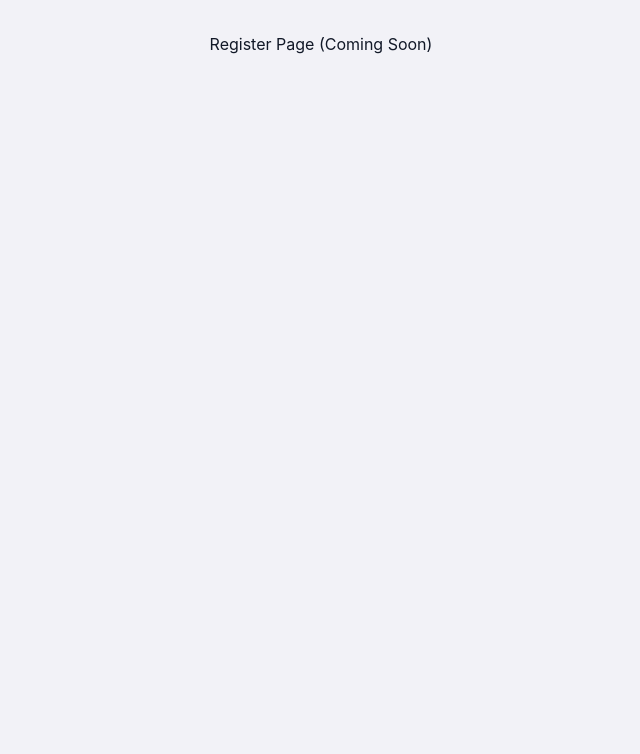
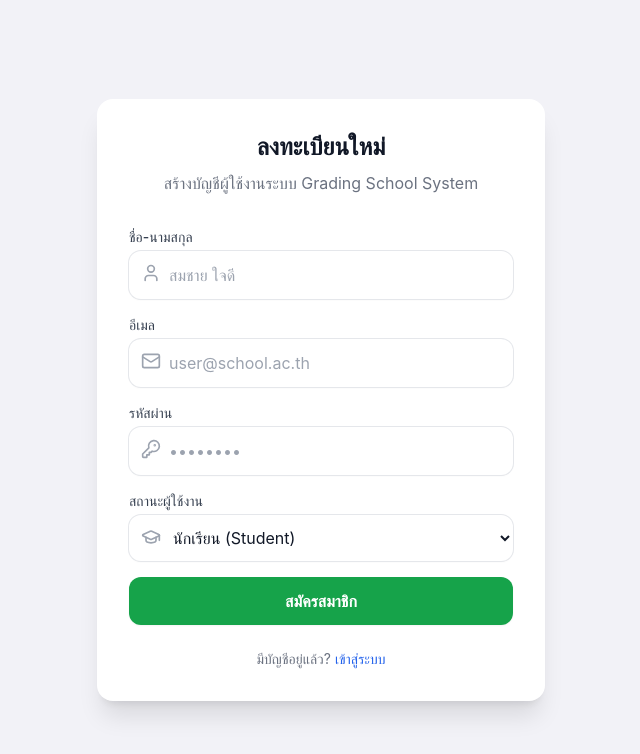
Before and after one commit to kingkipkip/grading-school-system, a React (Vite) app: page /register in a window 1280 px wide. Shown: the top 754 px of the page, without its empty margins (319-959 px from the left). Built offline with nearby package versions, Linux system fonts and the light colour scheme; no server answers.

Commit message:
feat: Add User Registration page

```diff
--- a/src/App.jsx
+++ b/src/App.jsx
@@ -10,6 +10,7 @@ import CreateCourse from './components/pages/CreateCourse'
 import Dashboard from './components/pages/Dashboard'
 import CourseDetail from './components/pages/CourseDetail'
 import { Loader2 } from 'lucide-react'
+import Register from './components/pages/Register'
 
 // Dashboard is now imported
 const ProtectedRoute = ({ children }) => {
@@ -30,7 +31,7 @@ export default function App() {
         <BrowserRouter>
             <Routes>
                 <Route path="/login" element={<Login />} />
-                <Route path="/register" element={<div className="p-8 text-center">Register Page (Coming Soon)</div>} />
+                <Route path="/register" element={<Register />} />
 
                 <Route path="/dashboard" element={<ProtectedRoute><Dashboard /></ProtectedRoute>} />
                 <Route path="/academic-years" element={<ProtectedRoute><AcademicYearManagement /></ProtectedRoute>} />
--- /dev/null
+++ b/src/components/pages/Register.jsx
@@ -0,0 +1,131 @@
+import { useState } from 'react'
+import { useAuthStore } from '../../stores/authStore'
+import { useNavigate, Link } from 'react-router-dom'
+import { KeyRound, Mail, User, Loader2, GraduationCap } from 'lucide-react'
+
+export default function Register() {
+    const [formData, setFormData] = useState({
+        email: '',
+        password: '',
+        fullName: '',
+        role: 'student'
+    })
+    const [loading, setLoading] = useState(false)
+    const [error, setError] = useState('')
+    const { signUp } = useAuthStore()
+    const navigate = useNavigate()
+
+    const handleSubmit = async (e) => {
+        e.preventDefault()
+        setLoading(true)
+        setError('')
+
+        try {
+            await signUp(formData.email, formData.password, formData.fullName, formData.role)
+            // Auto login or redirect to login?
+            // Supabase auto signs in upon signup unless email confirmation is ON.
+            // Assuming default behavior: auto sign in.
+            alert('ลงทะเบียนสำเร็จ!')
+            navigate('/dashboard')
+        } catch (err) {
+            setError('เกิดข้อผิดพลาด: ' + err.message)
+        } finally {
+            setLoading(false)
+        }
+    }
+
+    return (
+        <div className="min-h-screen flex items-center justify-center bg-[#F2F2F7] p-4">
+            <div className="max-w-md w-full bg-white rounded-2xl shadow-xl overflow-hidden animate-fade-in">
+                <div className="p-8">
+                    <div className="text-center mb-8">
+                        <h1 className="text-2xl font-bold text-gray-900 mb-2">ลงทะเบียนใหม่</h1>
+                        <p className="text-gray-500">สร้างบัญชีผู้ใช้งานระบบ Grading School System</p>
+                    </div>
+
+                    {error && (
+                        <div className="mb-4 p-3 bg-red-50 text-red-600 text-sm rounded-lg flex items-center gap-2">
+                            <span className="font-bold">Error:</span> {error}
+                        </div>
+                    )}
+
+                    <form onSubmit={handleSubmit} className="space-y-4">
+                        <div>
+                            <label className="block text-sm font-medium text-gray-700 mb-1">ชื่อ-นามสกุล</label>
+                            <div className="relative">
+                                <User className="absolute left-3 top-3 text-gray-400" size={20} />
+                                <input
+                                    type="text"
+                                    required
+                                    value={formData.fullName}
+                                    onChange={e => setFormData({ ...formData, fullName: e.target.value })}
+                                    className="pl-10 ios-input"
+                                    placeholder="สมชาย ใจดี"
+                                />
+                            </div>
+                        </div>
+
+                        <div>
+                            <label className="block text-sm font-medium text-gray-700 mb-1">อีเมล</label>
+                            <div className="relative">
+                                <Mail className="absolute left-3 top-3 text-gray-400" size={20} />
+                                <input
+                                    type="email"
+                                    required
+                                    value={formData.email}
+                                    onChange={e => setFormData({ ...formData, email: e.target.value })}
+                                    className="pl-10 ios-input"
+                                    placeholder="user@school.ac.th"
+                                />
+                            </div>
+                        </div>
+
+                        <div>
+                            <label className="block text-sm font-medium text-gray-700 mb-1">รหัสผ่าน</label>
+                            <div className="relative">
+                                <KeyRound className="absolute left-3 top-3 text-gray-400" size={20} />
+                                <input
+                                    type="password"
+                                    required
+                                    minLength={6}
+                                    value={formData.password}
+                                    onChange={e => setFormData({ ...formData, password: e.target.value })}
+                                    className="pl-10 ios-input"
+                                    placeholder="••••••••"
+                                />
+                            </div>
+                        </div>
+
+                        <div>
+                            <label className="block text-sm font-medium text-gray-700 mb-1">สถานะผู้ใช้งาน</label>
+                            <div className="relative">
+                                <GraduationCap className="absolute left-3 top-3 text-gray-400" size={20} />
+                                <select
+                                    className="pl-10 ios-input"
+                                    value={formData.role}
+                                    onChange={e => setFormData({ ...formData, role: e.target.value })}
+                                >
+                                    <option value="student">นักเรียน (Student)</option>
+                                    <option value="teacher">ครูผู้สอน (Teacher)</option>
+                                    <option value="registrar">นายทะเบียน (Registrar)</option>
+                                </select>
+                            </div>
+                        </div>
+
+                        <button
+                            type="submit"
+                            disabled={loading}
+                            className="w-full ios-btn bg-green-600 text-white hover:bg-green-700 disabled:opacity-50 mt-4"
+                        >
+                            {loading ? <Loader2 className="animate-spin" /> : 'สมัครสมาชิก'}
+                        </button>
+                    </form>
+
+                    <div className="mt-6 text-center text-sm text-gray-500">
+                        มีบัญชีอยู่แล้ว? <Link to="/login" className="text-blue-600 hover:underline">เข้าสู่ระบบ</Link>
+                    </div>
+                </div>
+            </div>
+        </div>
+    )
+}
--- a/src/stores/authStore.js
+++ b/src/stores/authStore.js
@@ -52,6 +52,39 @@ export const useAuthStore = create((set) => ({
         return data
     },
 
+    signUp: async (email, password, fullName, role) => {
+        // 1. Create Auth User
+        const { data: authData, error: authError } = await supabase.auth.signUp({
+            email,
+            password,
+            options: {
+                data: { full_name: fullName, role: role }
+            }
+        })
+        if (authError) throw authError
+
+        if (authData.user) {
+            // 2. Create Public Profile
+            const { error: profileError } = await supabase.from('users').insert([
+                {
+                    id: authData.user.id,
+                    email: email,
+                    full_name: fullName,
+                    role: role
+                }
+            ])
+
+            if (profileError) {
+                // Optional: Rollback auth user creation if profile fails?
+                // For MVP, just throw error. User exists in Auth but not public table is a bad state,
+                // but we can handle it by checking "if user && !profile" then force profile creation on login.
+                throw profileError
+            }
+        }
+
+        return authData
+    },
+
     signOut: async () => {
         await supabase.auth.signOut()
         set({ user: null, profile: null })
```
